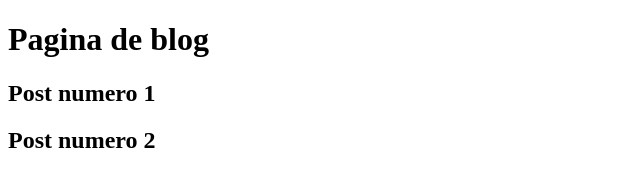
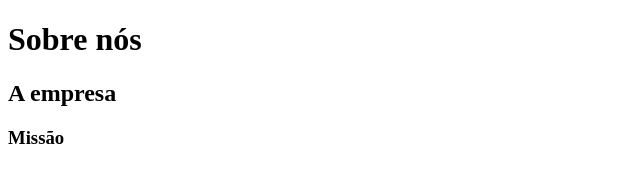
Before and after one commit to jeffcv/aulagithub, a plain HTML site: page sobre.html in a window 1280 px wide. Shown: the whole page, without its empty margins (0-640 px from the left). Drawn offline with Linux system fonts and the light colour scheme.

Commit message:
Adicionado arquivo sobre

```diff
--- a/blog.html
+++ b/sobre.html
@@ -6,8 +6,8 @@
     <title>Document</title>
 </head>
 <body>
-    <h1>Pagina de blog</h1>
-  <h2>Post numero 1</h2>
-  <h2>Post numero 2</h2>
+  <h1>Sobre nós</h1>
+  <h2>A empresa</h2>
+  <h3>Missão</h3>
 </body>
 </html>
```
Also changed, not shown: index.html (+1 -1 lines).
